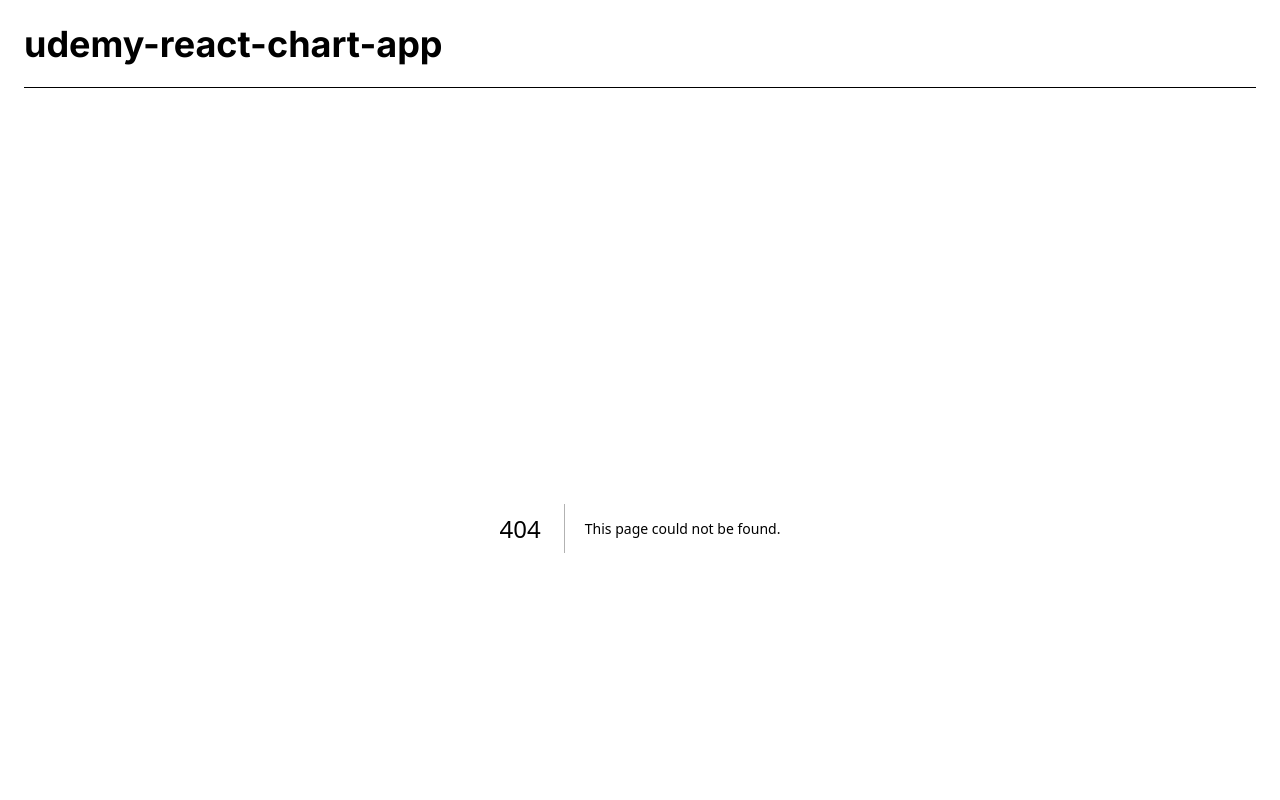
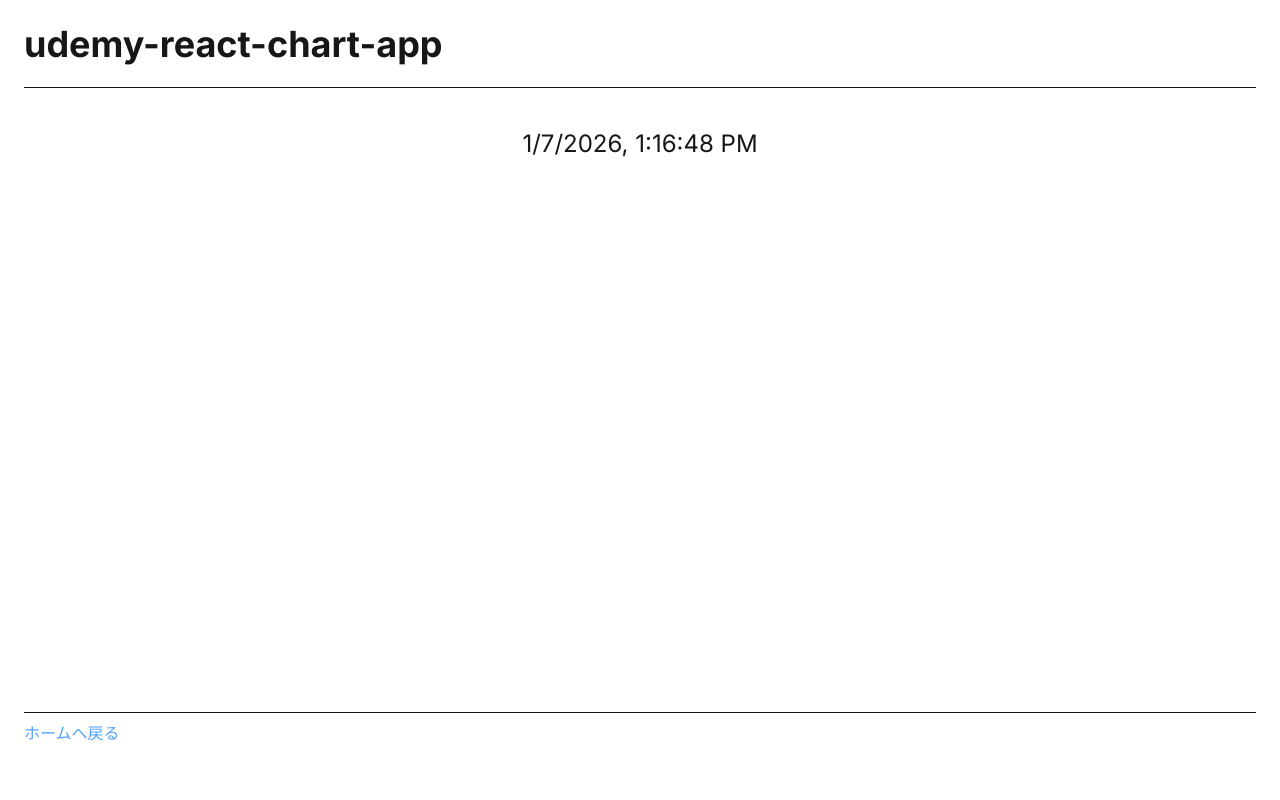
Before and after one commit to etranger2268/udemy-react-chart-app, a Next.js app: page /timer in a window 1280 px wide. Before the commit this address had no page. Shown: the top 800 px of the page. Built offline with nearby package versions, Linux system fonts and the light colour scheme.

Commit message:
develop-10-25

```diff
--- a/src/app/page.tsx
+++ b/src/app/page.tsx
@@ -10,6 +10,7 @@
     { href: '/feedback', display: 'Feedback - section07' },
     { href: '/temperature', display: 'Temperature - section08' },
     { href: '/quiz', display: 'Quiz - section09' },
+    { href: '/timer', display: 'Timer - section10' },
     { href: '/famous-saying', display: 'Famous Saying - section11' },
   ];
   return (
--- /dev/null
+++ b/src/app/timer/page.tsx
@@ -0,0 +1,20 @@
+'use client';
+
+import { useEffect, useState } from 'react';
+
+export default function TimerPage() {
+  const [currentTime, setCurrentTime] = useState<Date>(new Date());
+
+  useEffect(() => {
+    const timerId = setInterval(() => setCurrentTime(new Date()), 1000);
+    return () => clearInterval(timerId);
+  }, []);
+
+  return (
+    <div className="max-w-4xl mx-auto">
+      <div className="flex justify-center">
+        <h3 className="text-2xl text-center">{currentTime.toLocaleString()}</h3>
+      </div>
+    </div>
+  );
+}
```
